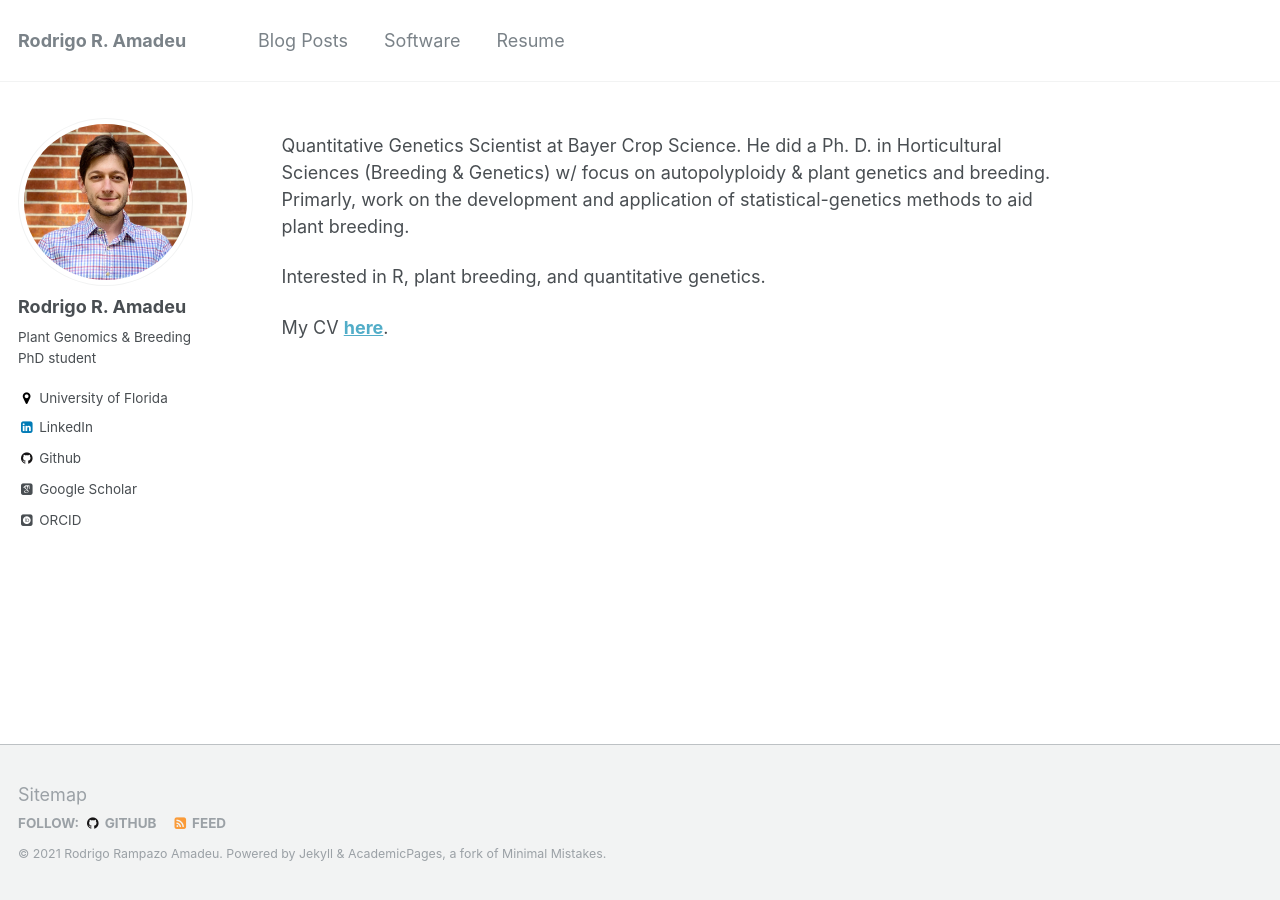
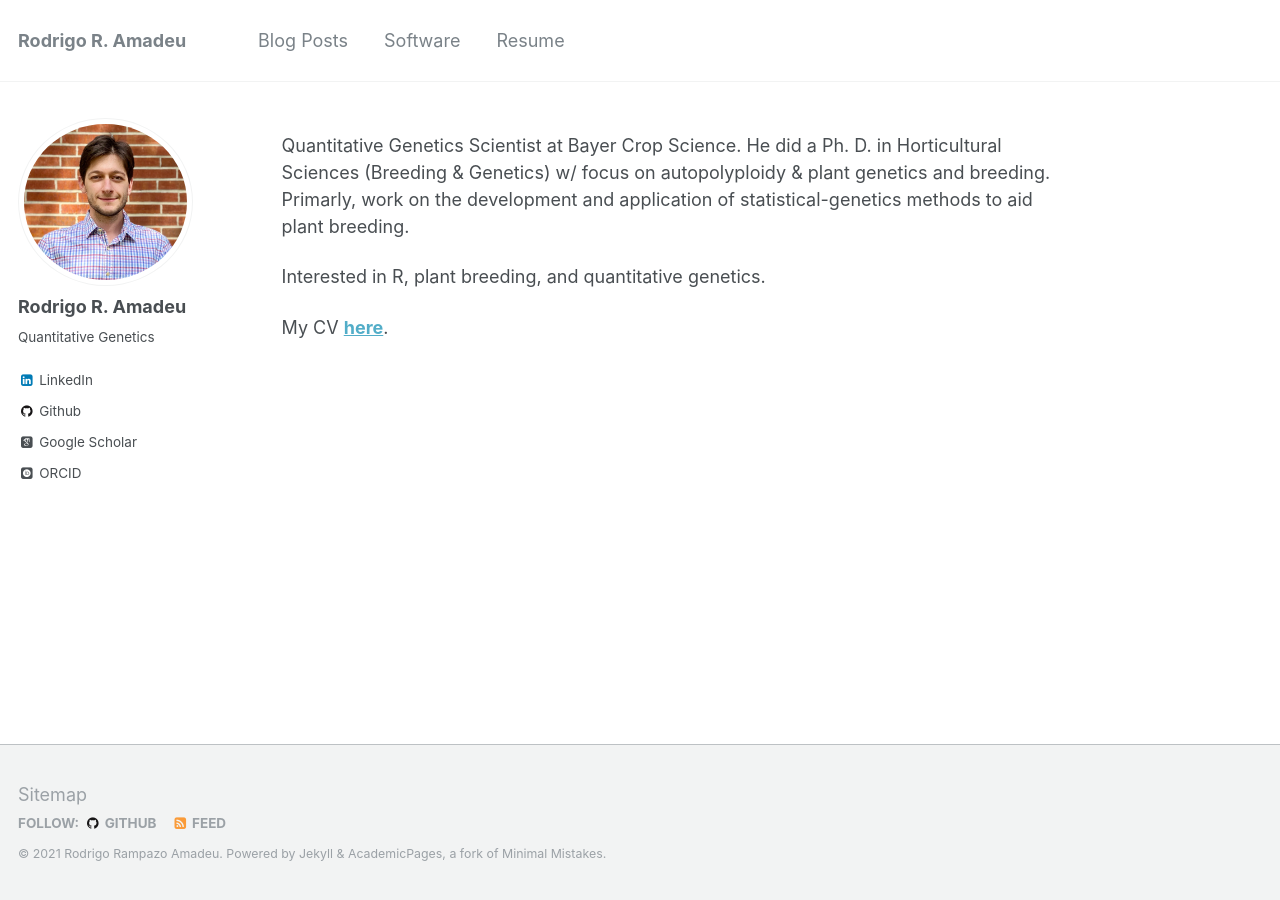
Before and after one commit to rramadeu/rramadeu.github.io, a Jekyll site: the page built from _pages/about.md, in a window 1280 px wide. Built offline with Jekyll 4.4.1, drawn with Linux system fonts in a browser that asks for light colours; some web fonts are replaced.

Commit message:
Update _config.yml

```diff
--- a/_config.yml
+++ b/_config.yml
@@ -12,7 +12,7 @@ locale                   : "en-US"
 title                    : "Rodrigo R. Amadeu"
 title_separator          : "-"
 name                     : &name "Rodrigo Rampazo Amadeu"
-description              : &description "PhD student at University of Florida"
+description              : &description "Quantitative Genetics"
 url                      : https://rramadeu.github.io # the base hostname & protocol for your site e.g. "https://mmistakes.github.io"
 baseurl                  : "" # the subpath of your site, e.g. "/blog"
 repository               : "rramadeu/rramadeu.github.io"
@@ -84,8 +84,8 @@ social:
 author:
   name             : "Rodrigo R. Amadeu"
   avatar           : "IMG_2329.jpg"
-  bio              : "Plant Genomics & Breeding PhD student"
-  location         : "University of Florida"
+  bio              : "Quantitative Genetics"
+  location         :
   employer         :
   googlescholar    : "https://scholar.google.com/citations?user=4Drwp_EAAAAJ&hl=en&oi=ao"
   email            :
```
